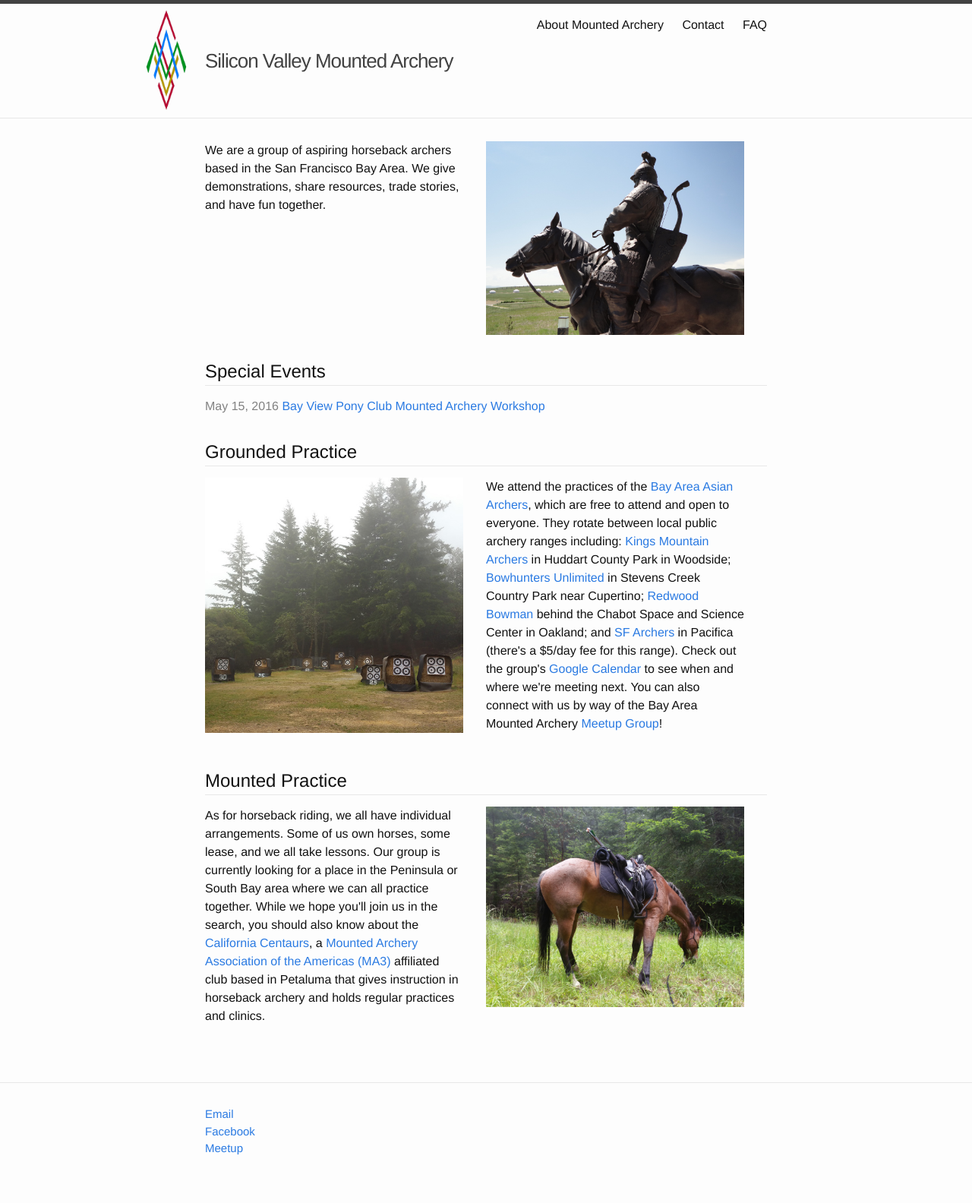
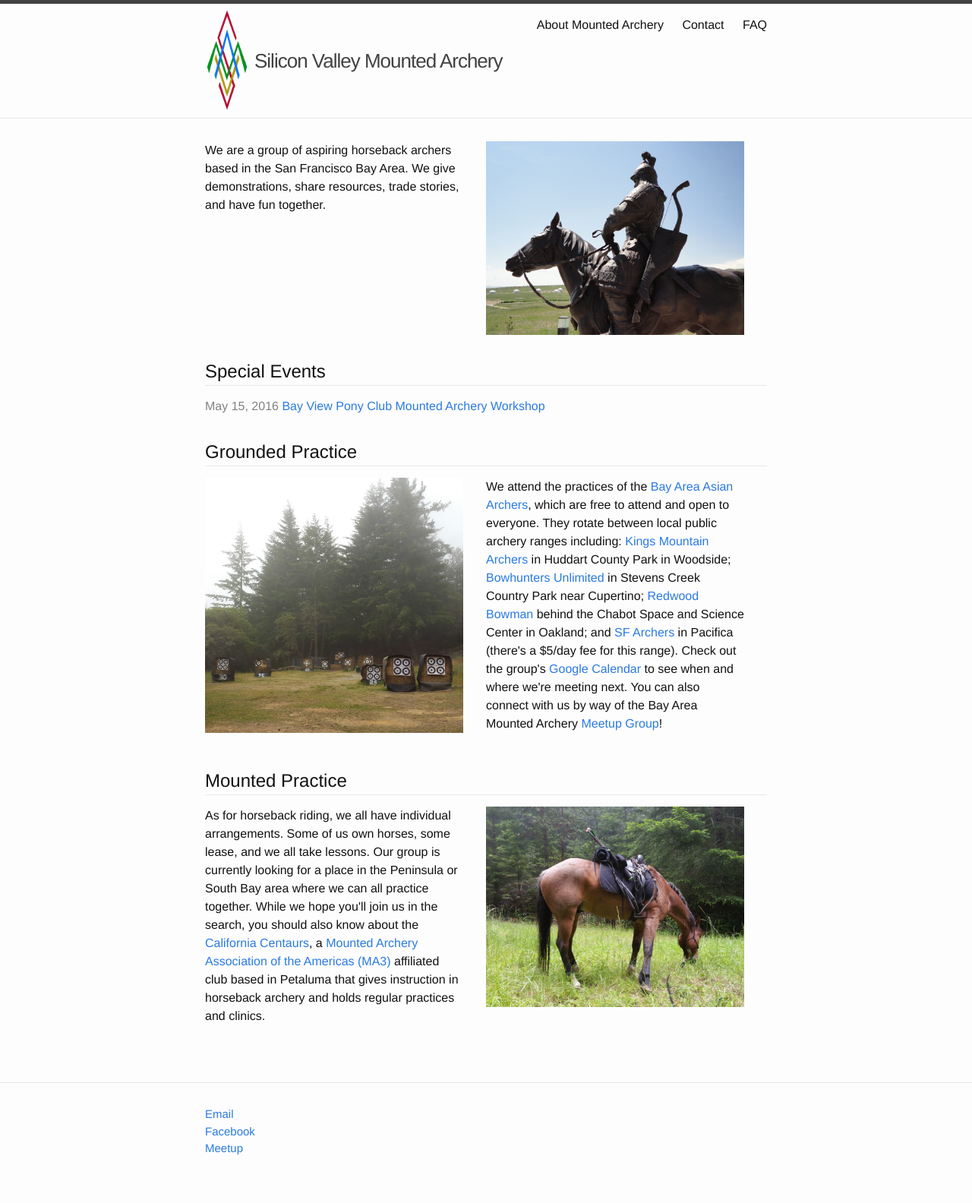
Before and after one commit to svmountedarchery/svmountedarchery.github.io, a Jekyll site: the page built from index.html, in a window 1280 px wide. Shown: the whole page at 76% size. Built offline with Jekyll 4.4.1, drawn with Linux system fonts in a browser that asks for light colours.

Commit message:
tweaked logo position in _sass/partials/_header.scss

```diff
--- a/_sass/partials/_header.scss
+++ b/_sass/partials/_header.scss
@@ -17,6 +17,7 @@
   letter-spacing: -1px;
   margin-bottom: 0;
   float: left;
+  left: 65px;
   position: relative;
 
   &,
@@ -29,7 +30,7 @@
 
     @media (min-width: $on-palm) {
       height: 150px;
-      left: -80px;
+      left: -65px;
       position: absolute;
     }
   }
```
